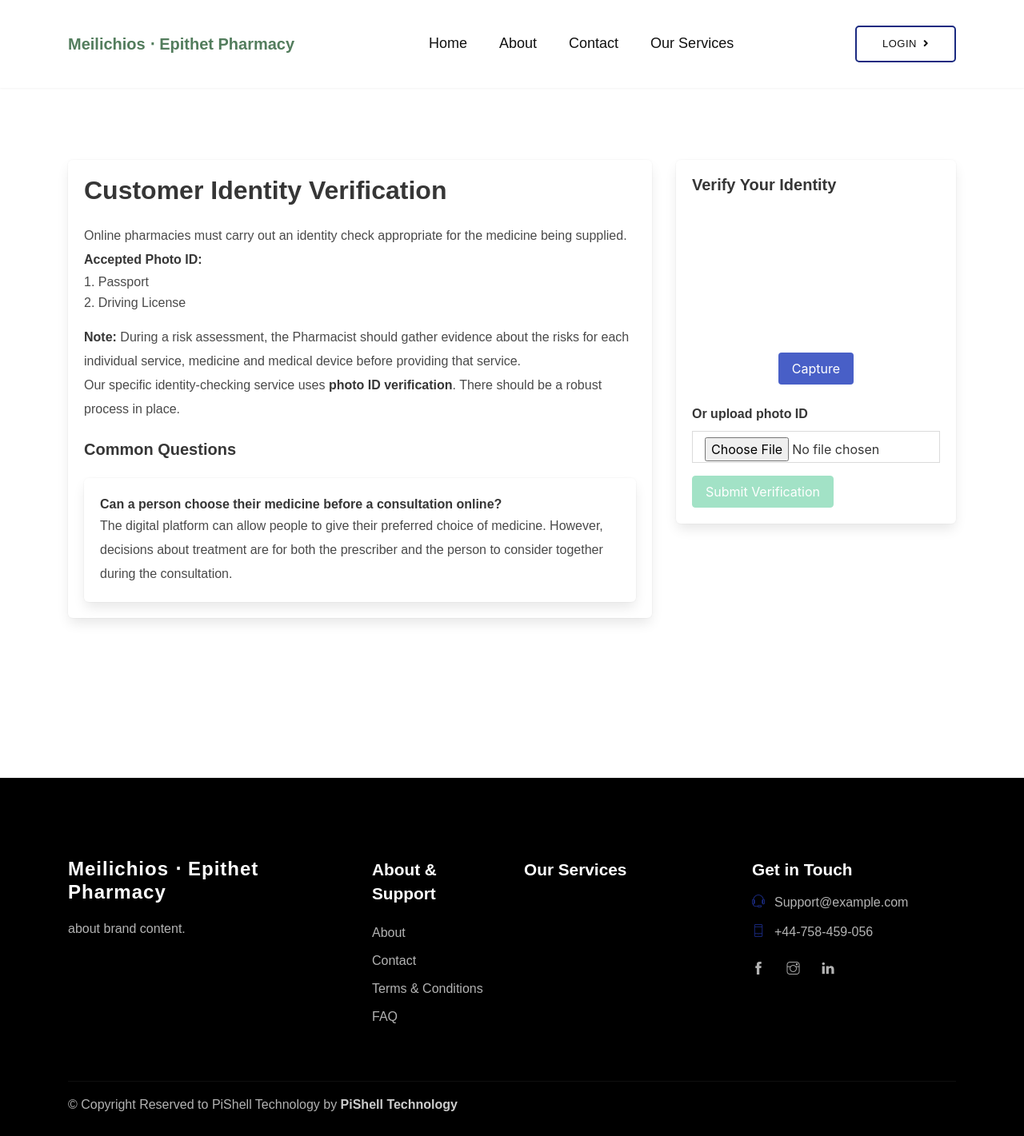
After one commit to piyushkummaar/webapp, a Django app: page /verify-identity/ in a window 1280 px wide. The commit adds this page. Shown: the whole page at 80% size. Run offline with Django 5.2, Linux system fonts and the light colour scheme; data that the repository does not hold is empty.

Commit message:
Change made

```diff
--- a/Project/urls.py
+++ b/Project/urls.py
@@ -6,7 +6,8 @@ from django.urls import path, include
 urlpatterns = [
     path('admin/', admin.site.urls),
     path('', include('core.urls')),
-    path('accounts/', include('accounts.urls'))
+    path('accounts/', include('accounts.urls')),
+    path('tinymce/', include('tinymce.urls')),
 ]
 
 urlpatterns += static(settings.STATIC_URL, document_root=settings.STATIC_ROOT)
--- a/core/models.py
+++ b/core/models.py
@@ -24,6 +24,7 @@ class SupportPreference(models.Model):
 class Event(models.Model):
     name = models.CharField(max_length=255)
     slug = models.SlugField(unique=True, blank=True)
+    even_icon = models.ImageField(upload_to='event_icons/', null=True, blank=True)
     description = models.TextField()
 
     created_at = models.DateTimeField(auto_now_add=True)
--- a/core/urls.py
+++ b/core/urls.py
@@ -7,7 +7,8 @@ from .views import (
     BookAppointmentView,
     JoinUsView,
     PagesView,
-    FaqView
+    FaqView,
+    CustomerIdentityVerificationView,
 )
 
 
@@ -21,6 +22,6 @@ urlpatterns = [
     path('faq/', FaqView.as_view(), name="faq"),
     path('support-service/<slug:slug>', PagesView.as_view(), name="pages"),
     path('book-appointment/', BookAppointmentView.as_view(), name="book_appointment"),
-
+    path('verify-identity/', CustomerIdentityVerificationView.as_view(), name='verify_identity'),
 
 ]
--- a/core/views.py
+++ b/core/views.py
@@ -172,3 +172,22 @@ class FaqView(View):
             "pages": get_support_service_obj(),
             "query": query
         })
+
+
+class CustomerIdentityVerificationView(View):
+    template_name = "customer_verification.html"
+    page_name = "Customer Verification"
+
+    def get(self, request):
+        return render(request, self.template_name, {
+            "page_name": self.page_name,
+            "pages": get_support_service_obj(),
+        })
+
+    def post(self, request):
+        template_name = "verification_success.html"
+        return render(request, template_name, {
+            "page_name": self.page_name,
+            "pages": get_support_service_obj(),
+            "success": True
+        })
--- /dev/null
+++ b/static/js/capture.js
@@ -0,0 +1,47 @@
+let video = document.getElementById('video');
+let canvas = document.getElementById('canvas');
+let ctx = canvas.getContext('2d');
+let captureBtn = document.getElementById('capture-btn');
+let retakeBtn = document.getElementById('retake-btn');
+let submitBtn = document.getElementById('submit-btn');
+let uploadInput = document.getElementById('upload');
+let capturedImage = document.getElementById('captured-image');
+
+// Start camera
+navigator.mediaDevices.getUserMedia({ video: true })
+  .then(stream => {
+    video.srcObject = stream;
+  })
+  .catch(err => {
+    console.error("Camera access denied:", err);
+  });
+
+// Capture image
+captureBtn.addEventListener('click', () => {
+  canvas.classList.remove('is-hidden');
+  video.classList.add('is-hidden');
+  ctx.drawImage(video, 0, 0, canvas.width, canvas.height);
+  let imageDataURL = canvas.toDataURL('image/png');
+  capturedImage.src = imageDataURL;
+  capturedImage.classList.remove('is-hidden');
+  captureBtn.classList.add('is-hidden');
+  retakeBtn.classList.remove('is-hidden');
+  submitBtn.disabled = false;
+});
+
+// Retake image
+retakeBtn.addEventListener('click', () => {
+  canvas.classList.add('is-hidden');
+  capturedImage.classList.add('is-hidden');
+  video.classList.remove('is-hidden');
+  captureBtn.classList.remove('is-hidden');
+  retakeBtn.classList.add('is-hidden');
+  submitBtn.disabled = true;
+});
+
+// Enable submit on upload
+uploadInput.addEventListener('change', () => {
+  if (uploadInput.files.length > 0) {
+    submitBtn.disabled = false;
+  }
+});
--- /dev/null
+++ b/templates/customer_verification.html
@@ -0,0 +1,69 @@
+{% extends "base.html" %}
+{% load static %}
+{% block content %}
+<section class="section">
+  <div class="columns">
+          <div class="column is-two-thirds">
+        <div class="box">
+          <h1 class="title">Customer Identity Verification</h1>
+          <p>Online pharmacies must carry out an identity check appropriate for the medicine being supplied.</p>
+          <p><strong>Accepted Photo ID:</strong></p>
+          <ul>
+            <li>1. Passport</li>
+            <li>2. Driving License</li>
+          </ul>
+          <p class="mt-4">
+            <strong>Note:</strong> During a risk assessment, the Pharmacist should gather evidence about the risks for each individual service, medicine and medical device before providing that service.
+          </p>
+          <p>
+            Our specific identity-checking service uses <strong>photo ID verification</strong>. There should be a robust process in place.
+          </p>
+
+          <!-- Optional FAQs -->
+          <div class="mt-5">
+            <h2 class="title is-5">Common Questions</h2>
+            <div class="box">
+              <strong>Can a person choose their medicine before a consultation online?</strong>
+              <p>
+                The digital platform can allow people to give their preferred choice of medicine. However, decisions about treatment are for both the prescriber and the person to consider together during the consultation.
+              </p>
+            </div>
+          </div>
+        </div>
+      </div>
+
+    <!-- RIGHT: Capture or Upload -->
+    <div class="column is-one-third">
+      <div class="box">
+        <h3 class="title is-5">Verify Your Identity</h3>
+        <div id="camera-container" class="has-text-centered">
+          <video id="video" autoplay playsinline width="100%"></video>
+          <canvas id="canvas" class="is-hidden" width="320" height="240"></canvas>
+          <img id="captured-image" class="is-hidden" width="100%" />
+        </div>
+
+        <div class="buttons mt-3 is-centered">
+          <button id="capture-btn" class="button is-link">Capture</button>
+          <button id="retake-btn" class="button is-warning is-hidden">Retake</button>
+        </div>
+
+        <div class="field mt-3">
+          <label class="label">Or upload photo ID</label>
+          <div class="control">
+            <input id="upload" type="file" accept="image/*" class="input">
+          </div>
+        </div>
+      <form action="" method="post">
+        {% csrf_token %}
+        <div class="field mt-4">
+          <button id="submit-btn" class="button is-success" disabled>Submit Verification</button>
+        </div>
+      </form>
+
+      </div>
+    </div>
+  </div>
+</section>
+
+<script src="{% static 'js/capture.js' %}"></script>
+{% endblock %}
--- a/templates/includes/navbar.html
+++ b/templates/includes/navbar.html
@@ -36,6 +36,10 @@
 						  {{ page.title }}
 					  </a>
 					{% endfor %}
+						<a class="navbar-item" href="{% url 'verify_identity' %}">
+						  Identity Verification
+					  </a>
+
 					</div>
 				  </div>
 				 </ul>
--- a/templates/pages.html
+++ b/templates/pages.html
@@ -4,7 +4,8 @@
 <div class="section">
   <div class="container">
     <h1 class="text-center" style="color: var(--primary-color)">{{ page.title }}</h1>
-    <p class="subtitle is-5">{{ page.description | safe }}</p>
+    <p class="subtitle is-5"></p>
+    {{ page.description | safe }}
   </div>
 </div>
 {% if page.faqs.all %}
--- a/templates/terms_and_condition.html
+++ b/templates/terms_and_condition.html
@@ -30,9 +30,9 @@
 
             <hr>
             <h4>About Us</h4>
-            <p><strong>Meilichios ⋅ Epithetpharmacy.com</strong> is operated under licence by <strong>Pharmacy2U Limited</strong> (Company No. 03802593), registered in England and Wales.</p>
+            <p><strong>Meilichios ⋅ Epithetpharmacy.com</strong> is operated under licence by Company No. 03802593, registered in England and Wales.</p>
             <p><strong>Registered office:</strong><br>The Mille, 1000 Great West Road, Brentford, TW8 9DW.</p>
-            <p>Pharmacy2U is registered with the General Pharmaceutical Council and supervised by Superintendent Pharmacist Angelo MRPharmS (GPhC No. 2067101).</p>
+<!--            <p>Pharmacy2U is registered with the General Pharmaceutical Council and supervised by Superintendent Pharmacist Angelo MRPharmS (GPhC No. 2067101).</p>-->
             <p><strong>Expert Health Limited</strong> (Company No. 14437938 | VAT No. GB 436 4784 67) provides clinical consultation and private prescribing services via the Online Doctor platform.</p>
 
             <hr>
```
Also changed, not shown: Project/settings.py (+18 -0 lines), templates/index.html (+14 -13 lines), templates/verification_success.html (added, +19 -0 lines).
